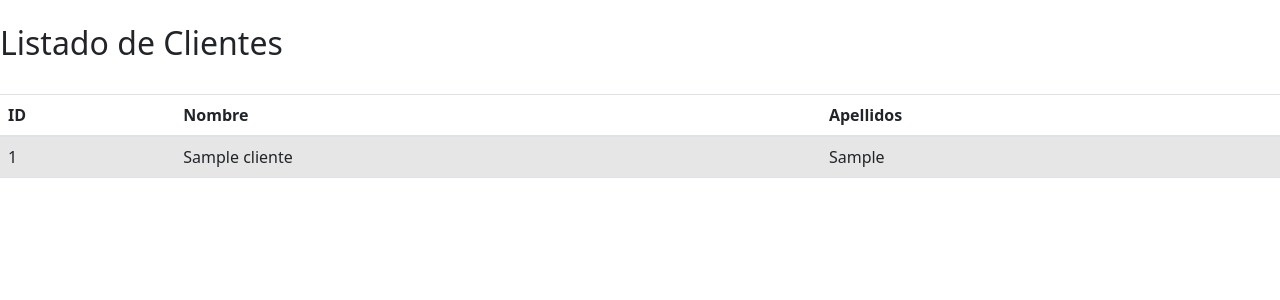
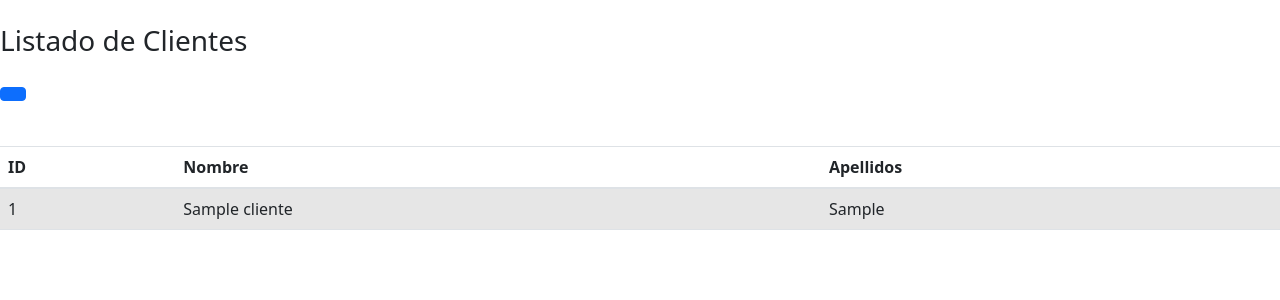
Before and after one commit to YilberthAndres/Actividad5BD, a Django app: page /clientes/ in a window 1280 px wide. Shown: the part 56-356 px from the top of the page. Run offline with Django 3.2, Linux system fonts and the light colour scheme; tables that the repository leaves empty hold one stand-in row (values such as "Sample post"); some libraries are stand-ins or nearby versions.

Commit message:
yilberth

```diff
--- a/osito/templates/clientes/listar.html
+++ b/osito/templates/clientes/listar.html
@@ -2,7 +2,10 @@
 
 {% block content %}
 <br>
-<h2> Listado de Clientes </h2>
+<h3> Listado de Clientes </h3>
+<h1>
+  <a href="#" class="btn btn-primary pull-right"></a>
+</h1>
 <br>
 <link href="https://cdn.jsdelivr.net/npm/bootstrap@5.1.3/dist/css/bootstrap.min.css" rel="stylesheet" integrity="sha384-1BmE4kWBq78iYhFldvKuhfTAU6auU8tT94WrHftjDbrCEXSU1oBoqyl2QvZ6jIW3" crossorigin="anonymous">
 
```
